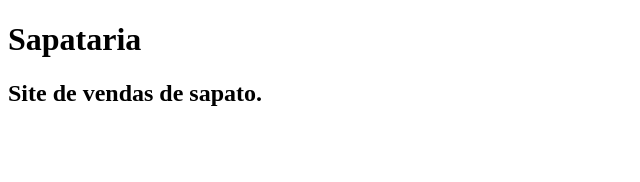
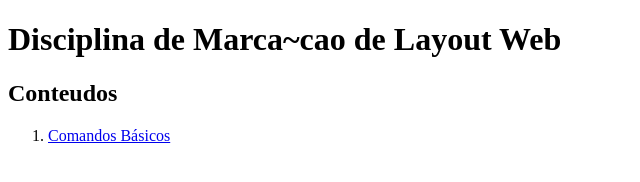
Before and after one commit to keithishibashi/mlw2025, a plain HTML site: page sapataria/index.html in a window 1280 px wide. Shown: the whole page, without its empty margins (0-640 px from the left). Drawn offline with Linux system fonts and the light colour scheme.

Commit message:
Alteracao

```diff
--- a/sapataria/index.html
+++ b/sapataria/index.html
@@ -6,7 +6,10 @@
     <title>Pagina inicial</title>
 </head>
 <body>
-    <h1>Sapataria</h1>
-    <h2>Site de vendas de sapato.</h2>
+    <h1>Disciplina de Marca~cao de Layout Web</h1>
+    <h2>Conteudos</h2>
+    <ol>
+        <li><a href="#">Comandos Básicos</a></li>
+    </ol>
 </body>
 </html>
```
